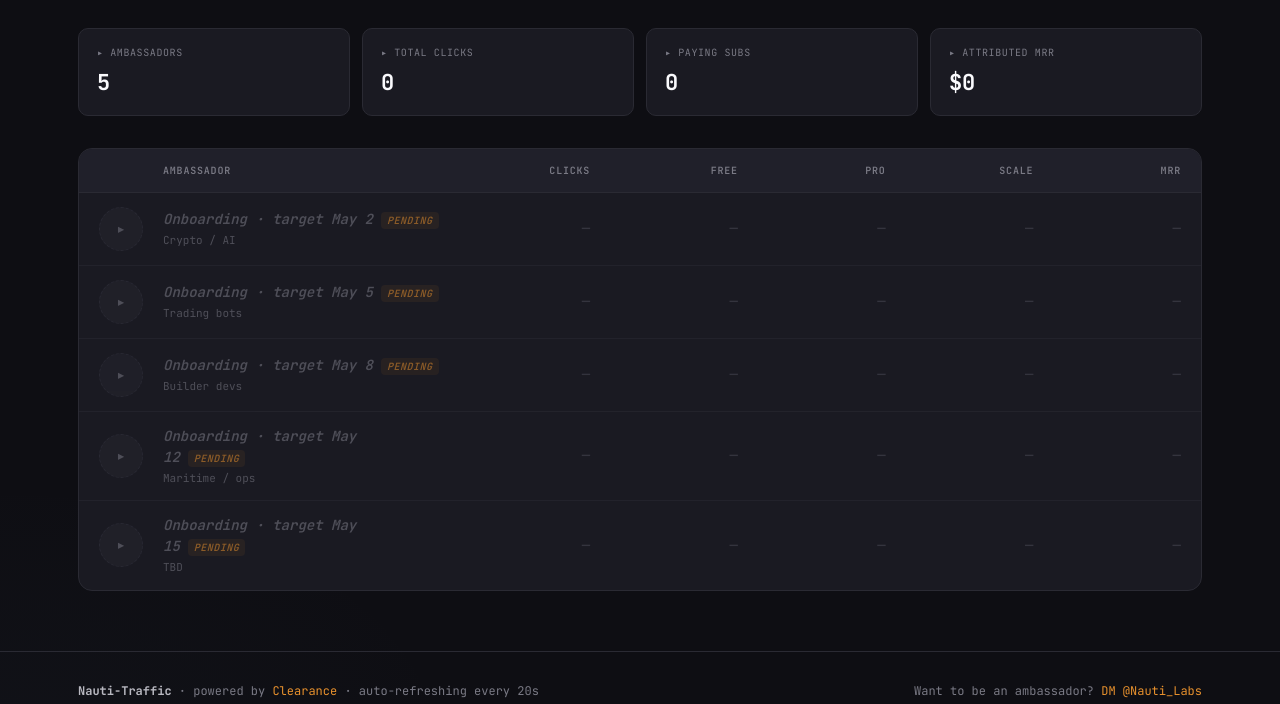
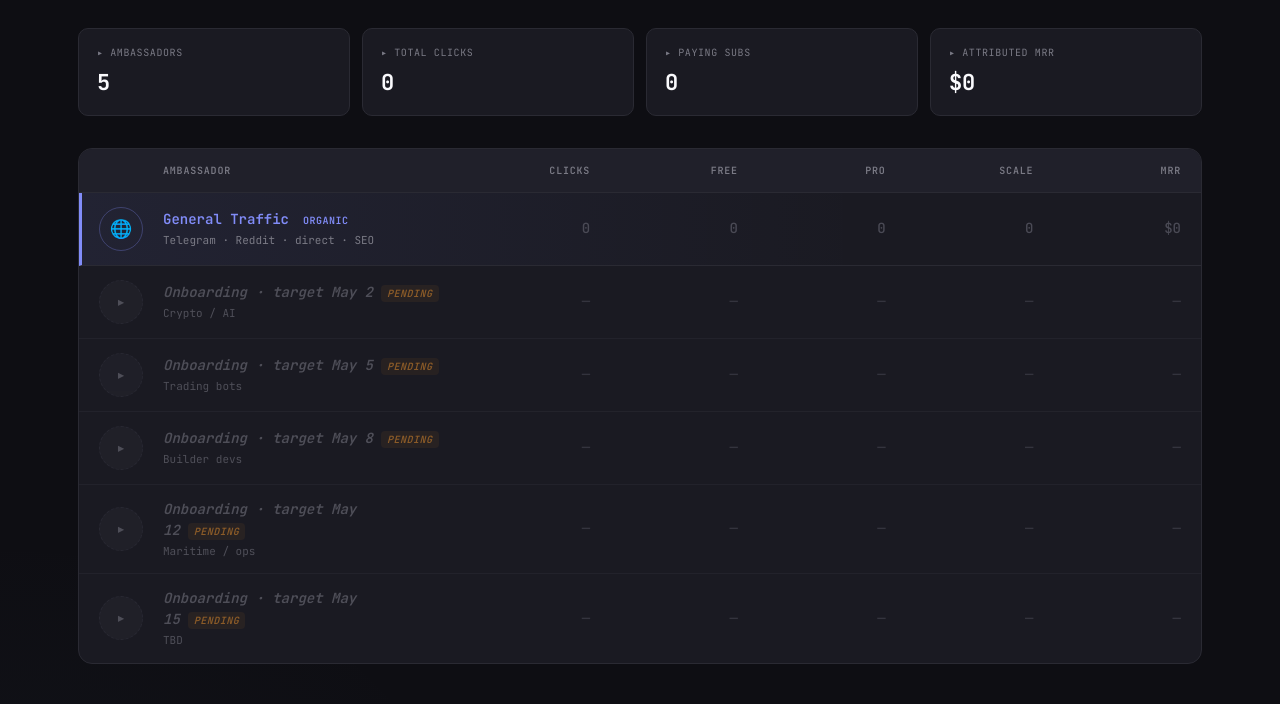
Before and after one commit to Nauti-Labs/clearance, a FastAPI app: page /nauti-traffic in a window 1280 px wide. Shown: the part 372-1076 px from the top of the page. Run offline with FastAPI, Linux system fonts and the light colour scheme; data that the repository does not hold is empty.

Commit message:
feat(nauti-traffic): general traffic row (organic/Telegram/Reddit/direct)

```diff
--- a/app.py
+++ b/app.py
@@ -1593,16 +1593,49 @@ async def ambassador_stats(name: str, x_admin_key: str = Header(None, alias="X-A
     return await _ambassador_stats_payload(ref)
 
 
+async def _general_traffic_payload() -> dict:
+    """Aggregate non-attributed visits + signups (Telegram / Reddit / direct / SEO / etc)."""
+    db = await get_db()
+    try:
+        clicks = (await (await db.execute(
+            "SELECT COUNT(*) AS n FROM visits WHERE ref IS NULL AND is_bot = 0 AND path = '/'"
+        )).fetchone())["n"]
+        signups = (await (await db.execute(
+            "SELECT COUNT(*) AS n FROM api_keys WHERE referred_by IS NULL"
+        )).fetchone())["n"]
+        tier_rows = await (await db.execute(
+            """SELECT tier, COUNT(*) AS n, COALESCE(SUM(amount), 0) AS rev
+               FROM payments
+               WHERE referred_by IS NULL AND status = 'verified'
+               GROUP BY tier"""
+        )).fetchall()
+        tier_map = {r["tier"]: {"count": r["n"], "monthly_revenue_usd": float(r["rev"])} for r in tier_rows}
+        pro = tier_map.get("pro", {"count": 0, "monthly_revenue_usd": 0.0})
+        scale = tier_map.get("scale", {"count": 0, "monthly_revenue_usd": 0.0})
+        total_paid = pro["count"] + scale["count"]
+        total_rev = pro["monthly_revenue_usd"] + scale["monthly_revenue_usd"]
+        free_signups = max(signups - total_paid, 0)
+        return {
+            "clicks": clicks,
+            "free_signups": free_signups,
+            "pro": pro,
+            "scale": scale,
+            "paid_conversions": total_paid,
+            "monthly_revenue_usd": total_rev,
+        }
+    finally:
+        await db.close()
+
+
 @app.get("/v1/traffic", tags=["Public"])
 async def public_traffic_leaderboard():
     """Public Nauti-Traffic leaderboard. No auth, no emails, no IPs.
 
-    Returns every ambassador with click + signup totals + tier breakdown.
-    Sorted by clicks desc.
+    Returns every ambassador with click + signup totals + tier breakdown,
+    plus a `general_traffic` aggregate for non-attributed visits.
     """
     db = await get_db()
     try:
-        # Union of refs from visits + api_keys.referred_by + payments.referred_by
         cur = await db.execute("""
             SELECT DISTINCT ref FROM (
                 SELECT ref FROM visits WHERE ref IS NOT NULL
@@ -1623,7 +1656,11 @@ async def public_traffic_leaderboard():
         except Exception:
             continue
     rows.sort(key=lambda x: (x["clicks"], x["paid_conversions"]), reverse=True)
-    return {"ambassadors": rows, "count": len(rows)}
+    return {
+        "ambassadors": rows,
+        "count": len(rows),
+        "general_traffic": await _general_traffic_payload(),
+    }
 
 
 @app.get("/nauti-traffic", response_class=HTMLResponse, tags=["Pages"])
--- a/templates/nauti_traffic.html
+++ b/templates/nauti_traffic.html
@@ -262,6 +262,36 @@
         .captain-badge .anchor {
             font-size: 11px;
         }
+        /* General traffic row — non-attributed (Telegram/Reddit/direct/SEO) */
+        .lb-row.general {
+            background: linear-gradient(90deg, rgba(129, 140, 248, 0.08) 0%, transparent 70%);
+            border-left: 3px solid var(--indigo);
+            padding-left: 17px;
+        }
+        .lb-row.general .avatar {
+            background: var(--indigo-soft);
+            border: 1px solid rgba(129, 140, 248, 0.3);
+            display: flex; align-items: center; justify-content: center;
+            color: var(--indigo);
+            font-family: var(--font-mono);
+            font-size: 18px;
+            font-weight: 700;
+        }
+        .lb-row.general .ref-cell .handle {
+            color: var(--indigo);
+        }
+        .general-badge {
+            font-family: var(--font-mono);
+            font-size: 10px;
+            color: var(--indigo);
+            background: var(--indigo-soft);
+            padding: 2px 6px;
+            border-radius: 4px;
+            letter-spacing: 0.05em;
+            text-transform: uppercase;
+            margin-left: 8px;
+        }
+
         .lb-row.onboarding {
             opacity: 0.55;
         }
@@ -521,7 +551,30 @@ async function refresh() {
         const data = await r.json();
         const ambs = data.ambassadors || [];
 
+        // General (non-attributed) traffic row — pinned at top of leaderboard
+        const gen = data.general_traffic || null;
+        let generalHtml = '';
         let totalClicks = 0, totalPaid = 0, totalRev = 0;
+        if (gen) {
+            totalClicks += (gen.clicks || 0);
+            totalPaid += (gen.paid_conversions || 0);
+            totalRev += (gen.monthly_revenue_usd || 0);
+            const proCount = (gen.pro && gen.pro.count) || 0;
+            const scaleCount = (gen.scale && gen.scale.count) || 0;
+            generalHtml = `
+            <div class="lb-row general">
+                <div class="avatar">🌐</div>
+                <div class="ref-cell">
+                    <span class="handle">General Traffic<span class="general-badge">organic</span></span>
+                    <span class="meta">Telegram · Reddit · direct · SEO</span>
+                </div>
+                <div class="num ${(gen.clicks||0)===0?'zero':''}">${(gen.clicks||0).toLocaleString()}</div>
+                <div class="num ${(gen.free_signups||0)>0?'hot':'zero'}">${(gen.free_signups||0).toLocaleString()}</div>
+                <div class="num c-pro ${proCount>0?'hot':'zero'}">${proCount.toLocaleString()}</div>
+                <div class="num c-scale ${scaleCount>0?'hot':'zero'}">${scaleCount.toLocaleString()}</div>
+                <div class="num c-rev rev ${(gen.monthly_revenue_usd||0)===0?'zero':''}">$${(gen.monthly_revenue_usd||0).toFixed(0)}</div>
+            </div>`;
+        }
         const rowsHtml = ambs.map(a => {
             totalClicks += (a.clicks || 0);
             totalPaid += (a.paid_conversions || 0);
@@ -580,9 +633,9 @@ async function refresh() {
             </div>`;
         }).join('');
 
-        const combinedHtml = (ambs.length === 0 && onboarding.length === 0)
+        const combinedHtml = (ambs.length === 0 && onboarding.length === 0 && !gen)
             ? '<div class="panel-msg"><span class="glyph">▸</span>no ambassadors yet</div>'
-            : (rowsHtml + onboardingHtml);
+            : (generalHtml + rowsHtml + onboardingHtml);
         document.getElementById('lb-body').innerHTML = combinedHtml;
 
         document.getElementById('agg-count').textContent = (ambs.length + onboarding.length);
```
